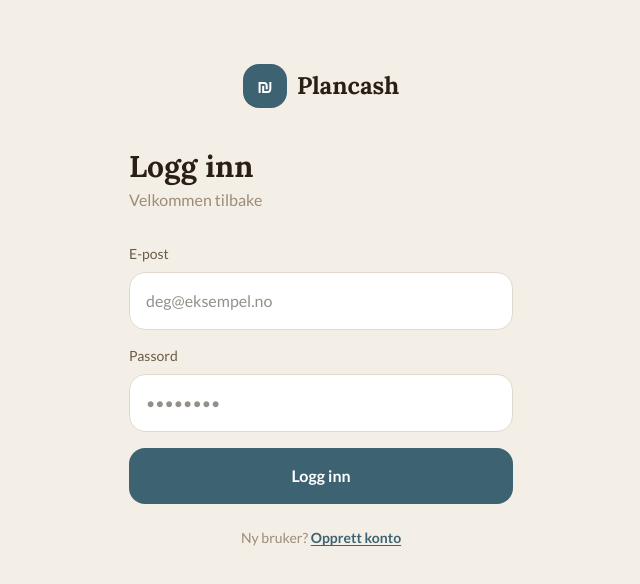
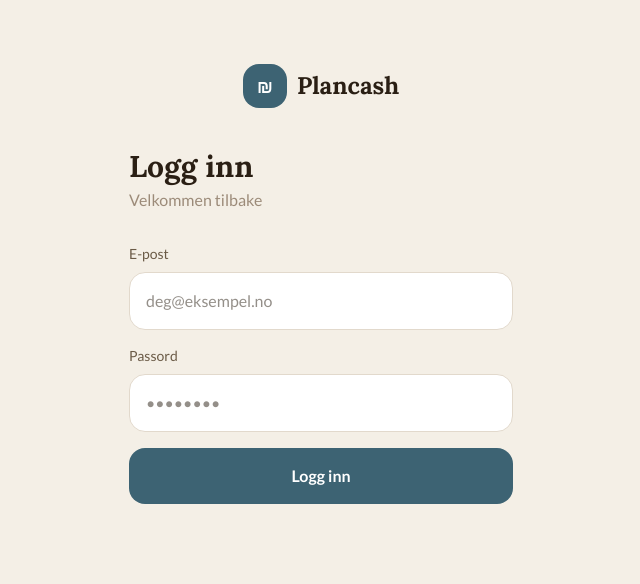
Before and after one commit to Prestati/plancash, a Next.js app: page /auth/login in a window 1280 px wide. Shown: the top 584 px of the page, without its empty margins (319-959 px from the left). Built offline with nearby package versions, Linux system fonts and the light colour scheme.

Commit message:
Skjul opprett konto på login

```diff
--- a/src/app/auth/login/page.tsx
+++ b/src/app/auth/login/page.tsx
@@ -124,16 +124,6 @@ function LoginForm() {
           </button>
         </form>
 
-        <p className="mt-6 text-center text-sm" style={{ color: "var(--text-muted)" }}>
-          {isSignUp ? "Har du allerede konto?" : "Ny bruker?"}{" "}
-          <button
-            onClick={() => setIsSignUp(!isSignUp)}
-            className="font-semibold underline underline-offset-2"
-            style={{ color: "var(--accent)" }}
-          >
-            {isSignUp ? "Logg inn" : "Opprett konto"}
-          </button>
-        </p>
       </div>
     </div>
   );
```
